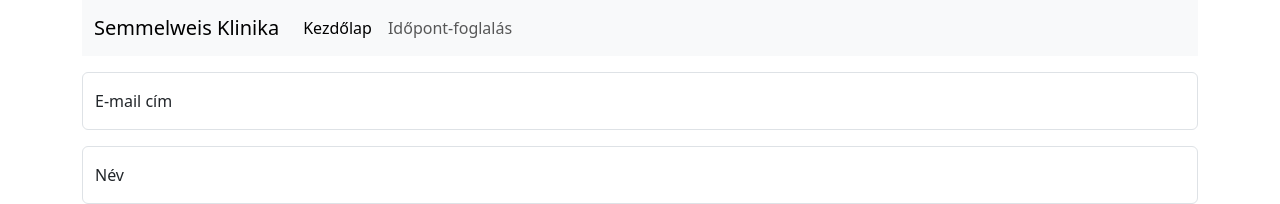
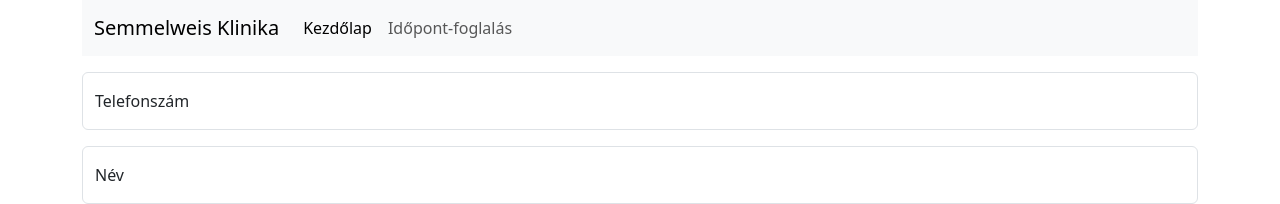
Before and after one commit to b0totmat/idopont-foglalas, a Vue app in the folder idopont-foglalas/: page /new-appointment in a window 1280 px wide. Shown: the top 204 px of the page. Built offline with nearby package versions, Linux system fonts and the light colour scheme; data requests are answered from the project's data file.

Commit message:
E-mail cím helyett telefonszám

```diff
--- a/idopont-foglalas/db.json
+++ b/idopont-foglalas/db.json
@@ -22,18 +22,18 @@
       "mobile": "+30309711343"
     },
     {
-      "id": "1071",
-      "email": "eefdewfd@mail.org",
-      "name": "Richárd",
-      "date": "2025-03-20",
-      "time": "11:00:00"
+      "id": "526f",
+      "mobile": "+36306521984",
+      "name": "Lad Anita",
+      "date": "2025-03-26",
+      "time": "12:00:00"
     },
     {
-      "id": "d68e",
-      "email": "aloe.vera@mail.org",
-      "name": "Aloe Vera",
-      "date": "2025-03-07",
-      "time": "16:00:00"
+      "id": "ccd8",
+      "mobile": "+36204823646",
+      "name": "Cserepes Virág",
+      "date": "2025-03-05",
+      "time": "14:00:00"
     }
   ]
 }
--- a/idopont-foglalas/src/views/NewAppointmentView.vue
+++ b/idopont-foglalas/src/views/NewAppointmentView.vue
@@ -3,8 +3,8 @@
     <div class="col">
       <form>
         <div class="mb-3 form-floating">
-          <input type="email" class="form-control" id="email" placeholder="E-mail cím" v-model="newAppointment.email">
-          <label for="email" class="form-label">E-mail cím</label>
+          <input type="tel" class="form-control" id="tel" placeholder="Telefonszám" v-model="newAppointment.mobile">
+          <label for="tel" class="form-label">Telefonszám</label>
         </div>
         <div class="mb-3 form-floating">
           <input type="text" class="form-control" id="name" placeholder="Név" v-model="newAppointment.name">
@@ -32,7 +32,7 @@ const router = useRouter()
 
 const appointmentStore = useAppointmentStore()
 const newAppointment = ref({
-  email: '',
+  mobile: '',
   name: '',
   date: '',
   time: ''
@@ -63,8 +63,8 @@ async function sendForm(e) {
   let errors = []
   let isValid = true
 
-  if(newAppointment.value.email === '') {
-    errors.push('Az e-mail cím mező kitöltése kötelező!')
+  if(newAppointment.value.mobile === '') {
+    errors.push('A telefonszám cím mező kitöltése kötelező!')
     isValid = false
   }
   if(newAppointment.value.name === '') {
```
